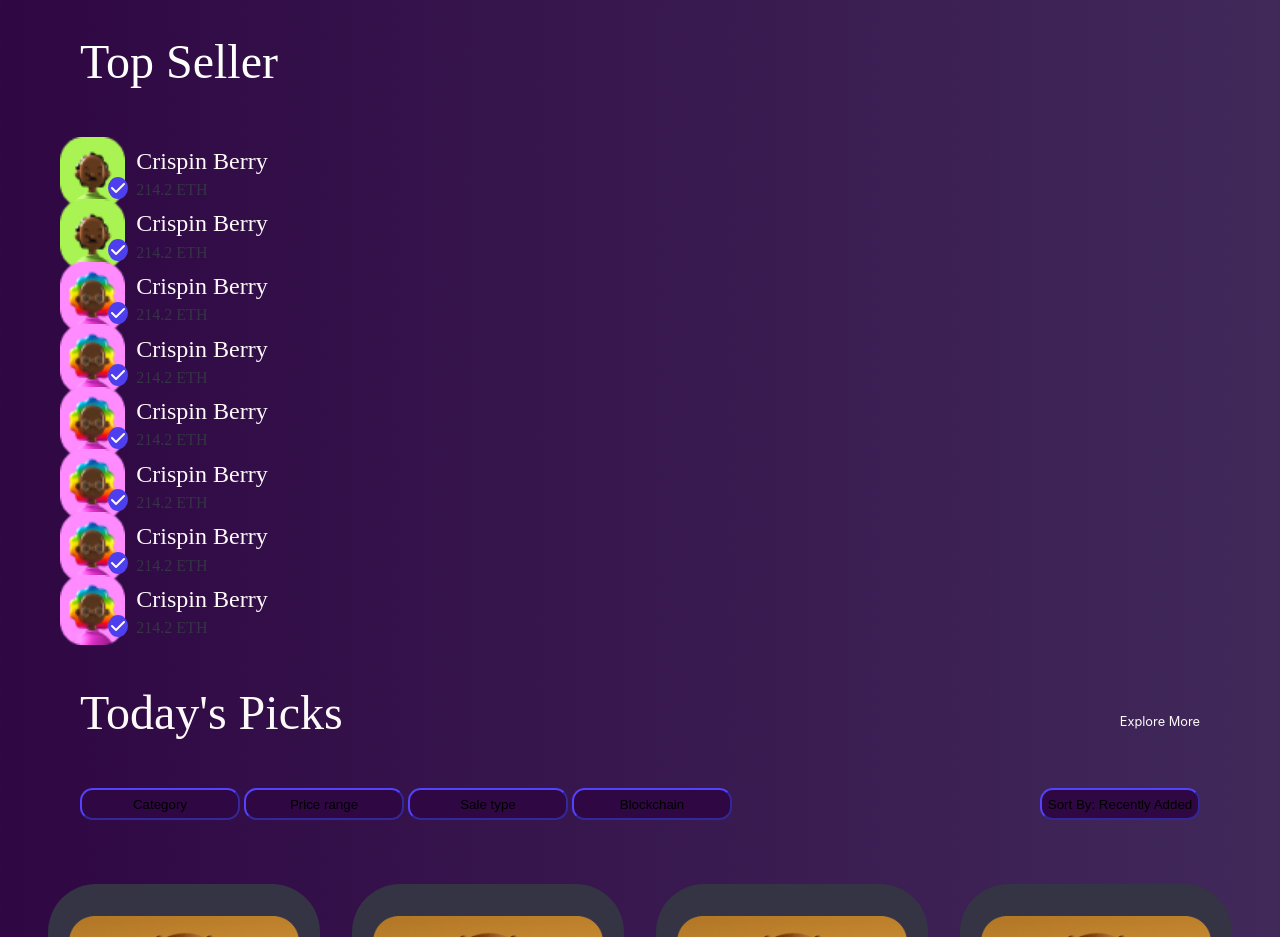
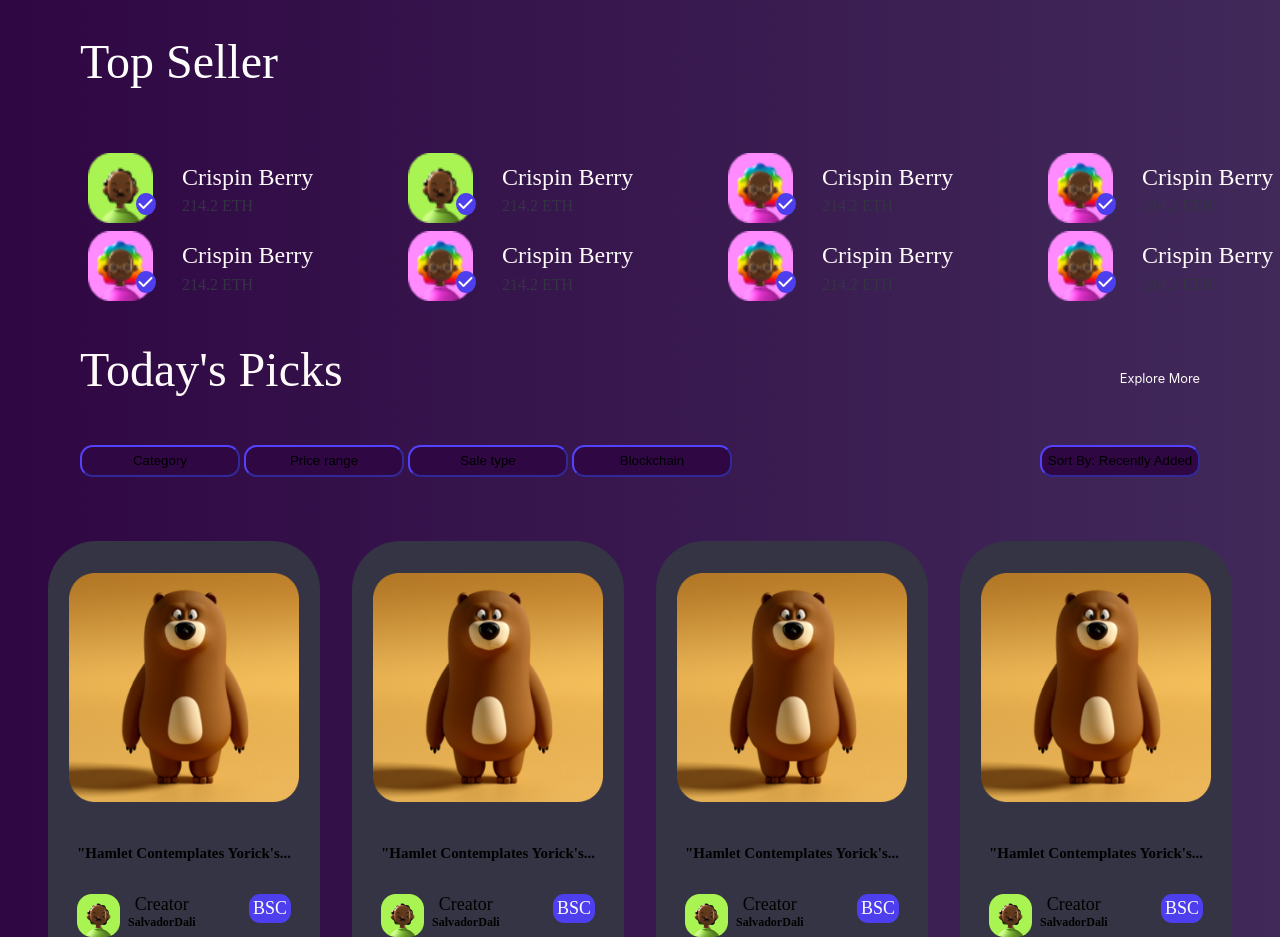
Before and after one commit to EhsanGheychisaz/NFT-project, a plain HTML site: page index.html in a window 1280 px wide. Shown: the part 2280-3217 px from the top of the page. Drawn offline with nearby package versions, Linux system fonts and the light colour scheme; a web font is replaced by a local one.

Commit message:
Update collection.css

```diff
--- a/css/collection.css
+++ b/css/collection.css
@@ -124,3 +124,21 @@
     margin-top: 0.4rem;
     color: #343444;
 }
+.topseller-main1{
+    display: flex;
+    flex-direction: row;
+    justify-content: space-around;
+    align-items: flex-start;
+    margin-top: 1rem;
+}
+.topseller-main-card-text{
+    margin-left: 1.7rem;
+}
+.topseller-main{
+    margin-left: 2rem;
+    display: flex;
+    flex-direction: column;
+    justify-content: space-between;
+    align-items: flex-start;
+
+}
```
